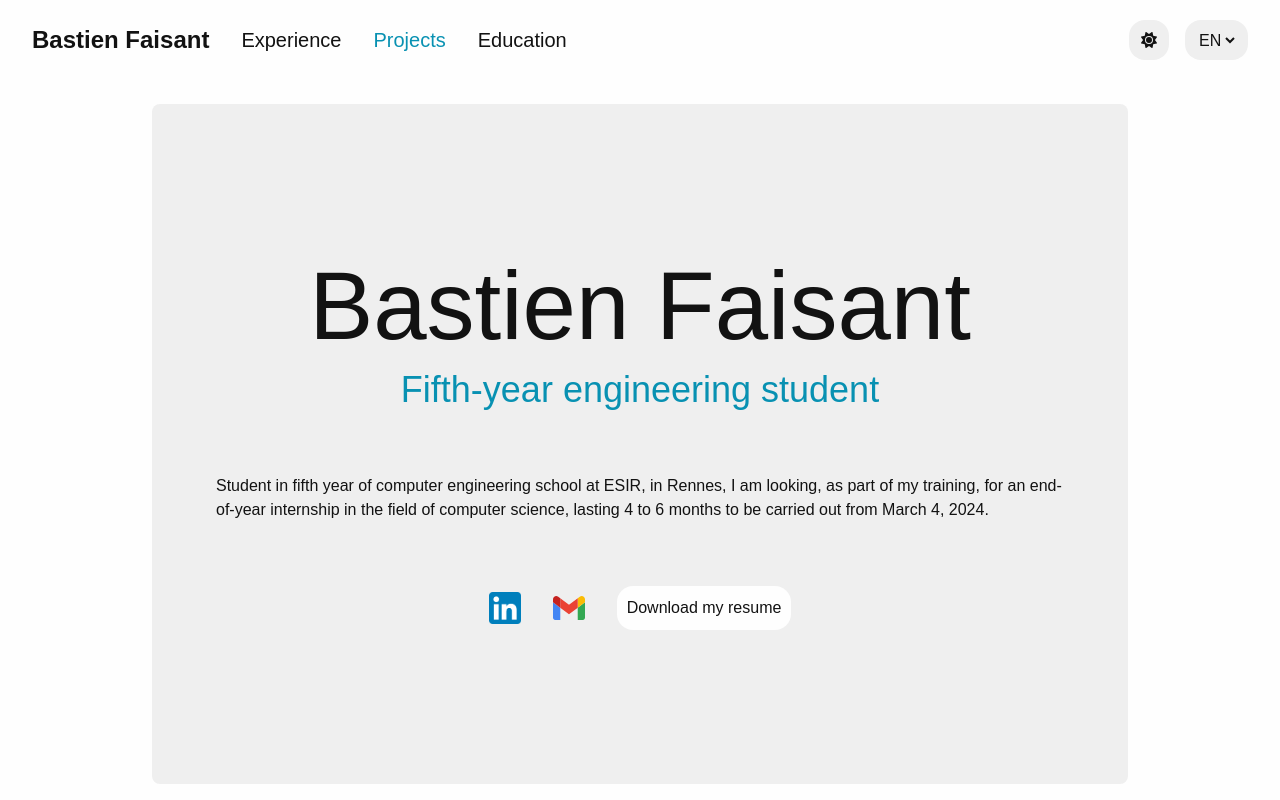
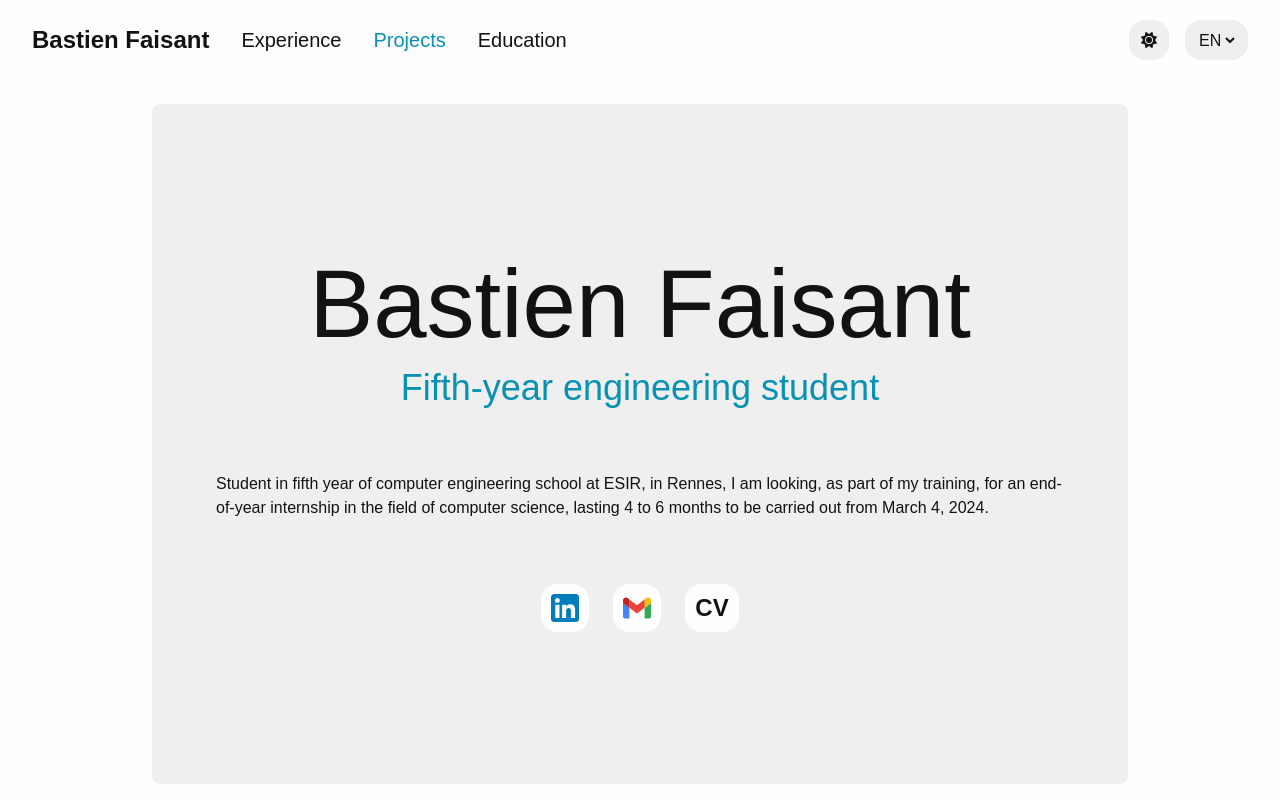
Before and after one commit to Unstery/unstery.github.io, an Astro site: page / in a window 1280 px wide. Shown: the top 800 px of the page. Built offline with nearby package versions, Linux system fonts and the light colour scheme; Astro itself is replaced by a stand-in of ours.

Commit message:
update design links

```diff
--- a/src/components/profile/profile.component.tsx
+++ b/src/components/profile/profile.component.tsx
@@ -42,18 +42,18 @@ export const Profile = ({ categoriesRef }: ProfileProps) => {
         <h2 className="text-lg sm:text-3xl md:text-3xl lg:text-4xl text-center text-primary-200">{profile.status}</h2>
       </div>
       <p>{profile.description}</p>
-      <div className="flex flex-row justify-center items-center gap-8">
-        <a href="https://www.linkedin.com/in/bastienfaisant/" target="_blank" rel="noreferrer">
-          <img src="/portfolio/linkedin.png" alt="LinkedIn" className="h-8 w-8" />
+      <div className="h-12 flex flex-row justify-center items-center gap-6">
+        <a href="https://www.linkedin.com/in/bastienfaisant/" target="_blank" rel="noreferrer" className="h-full flex justify-center items-center text-center p-[10px] rounded-2xl bg-background-200 dark:bg-background-700 text-text-700 dark:text-text-200">
+          <img src="/portfolio/linkedin.svg" alt="LinkedIn" className="h-7 w-7" />
         </a>
-        <a href="mailto:fst09bastien@gmail.com" target="_blank" rel="noreferrer">
-          <img src="/portfolio/gmail.svg" alt="Gmail" className="h-8 w-8" />
+        <a href="mailto:fst09bastien@gmail.com" target="_blank" rel="noreferrer" className="h-full flex justify-center items-center text-center p-[10px] rounded-2xl bg-background-200 dark:bg-background-700 text-text-700 dark:text-text-200">
+          <img src="/portfolio/gmail.svg" alt="Gmail" className="h-7 w-7" />
         </a>
         <a
           href={cvPdf}
           // download={`cv_${i18n.language}_bastien_faisant`} // Directly download the PDF file
           target="_blank" // Open the PDF file in another tab
-          className="h-full flex justify-center items-center text-center p-[10px] rounded-2xl bg-background-200 dark:bg-background-700 text-text-700 dark:text-text-200"
+          className="h-full flex justify-center items-center text-center p-[10px] rounded-2xl bg-background-200 dark:bg-background-700 text-text-700 dark:text-text-200 font-bold text-2xl"
           rel="noreferrer"
         >
           {t('downloadResume')}
--- a/src/translations/en.json
+++ b/src/translations/en.json
@@ -2,5 +2,5 @@
     "title": "Portfolio",
     "month_one": "{{count}} month",
     "month_other": "{{count}} months",
-    "downloadResume": "Download my resume"
+    "downloadResume": "CV"
 }
--- a/src/translations/fr.json
+++ b/src/translations/fr.json
@@ -2,5 +2,5 @@
     "title": "Portfolio",
     "month_one": "{{count}} mois",
     "month_other": "{{count}} mois",
-    "downloadResume": "Télécharger mon CV"
+    "downloadResume": "CV"
 }
```
Also changed, not shown: public/france-flag.svg (deleted), public/linkedin.png (deleted), public/linkedin.svg (added), public/united-kingdom-flag.svg (deleted).
